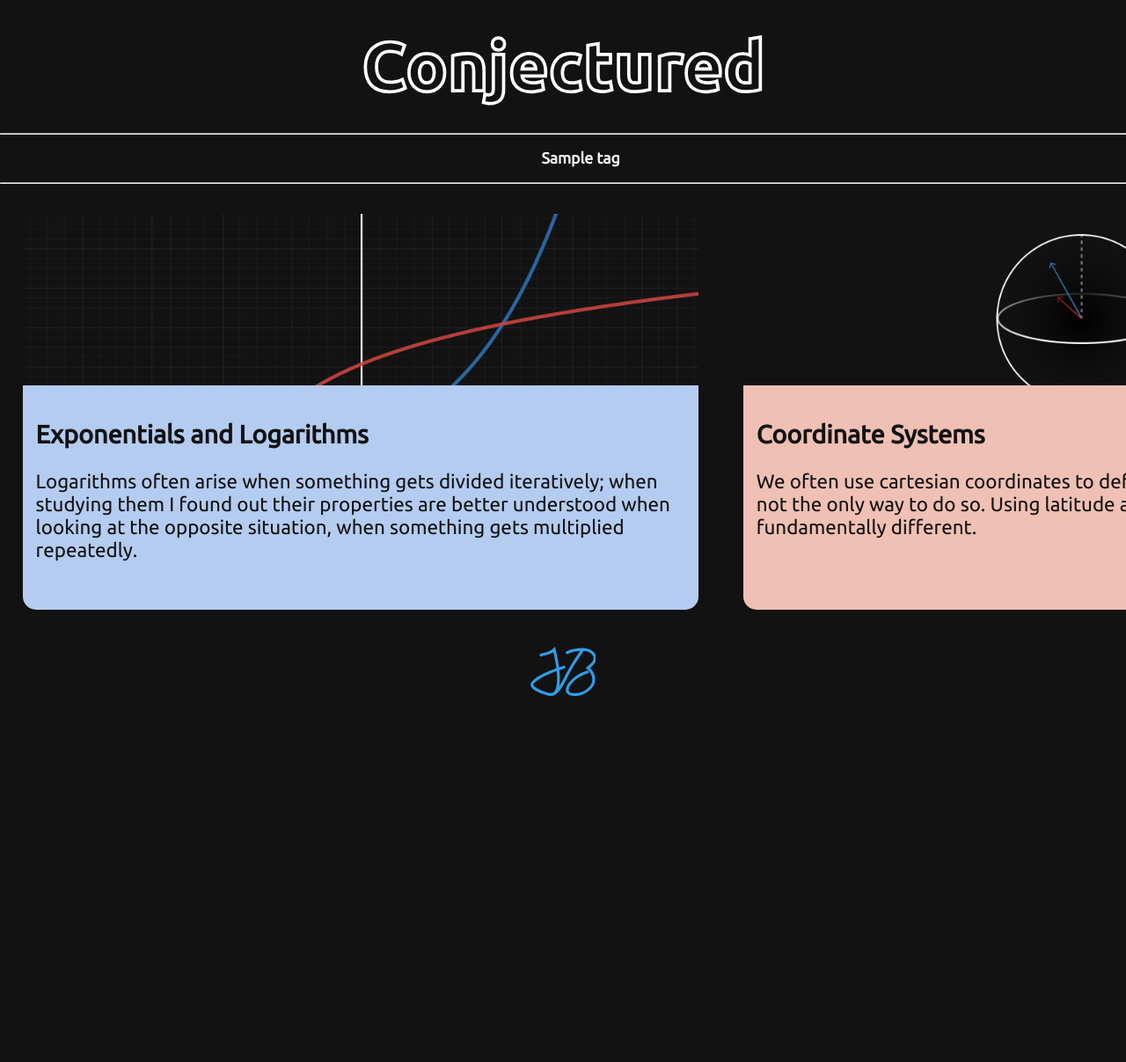
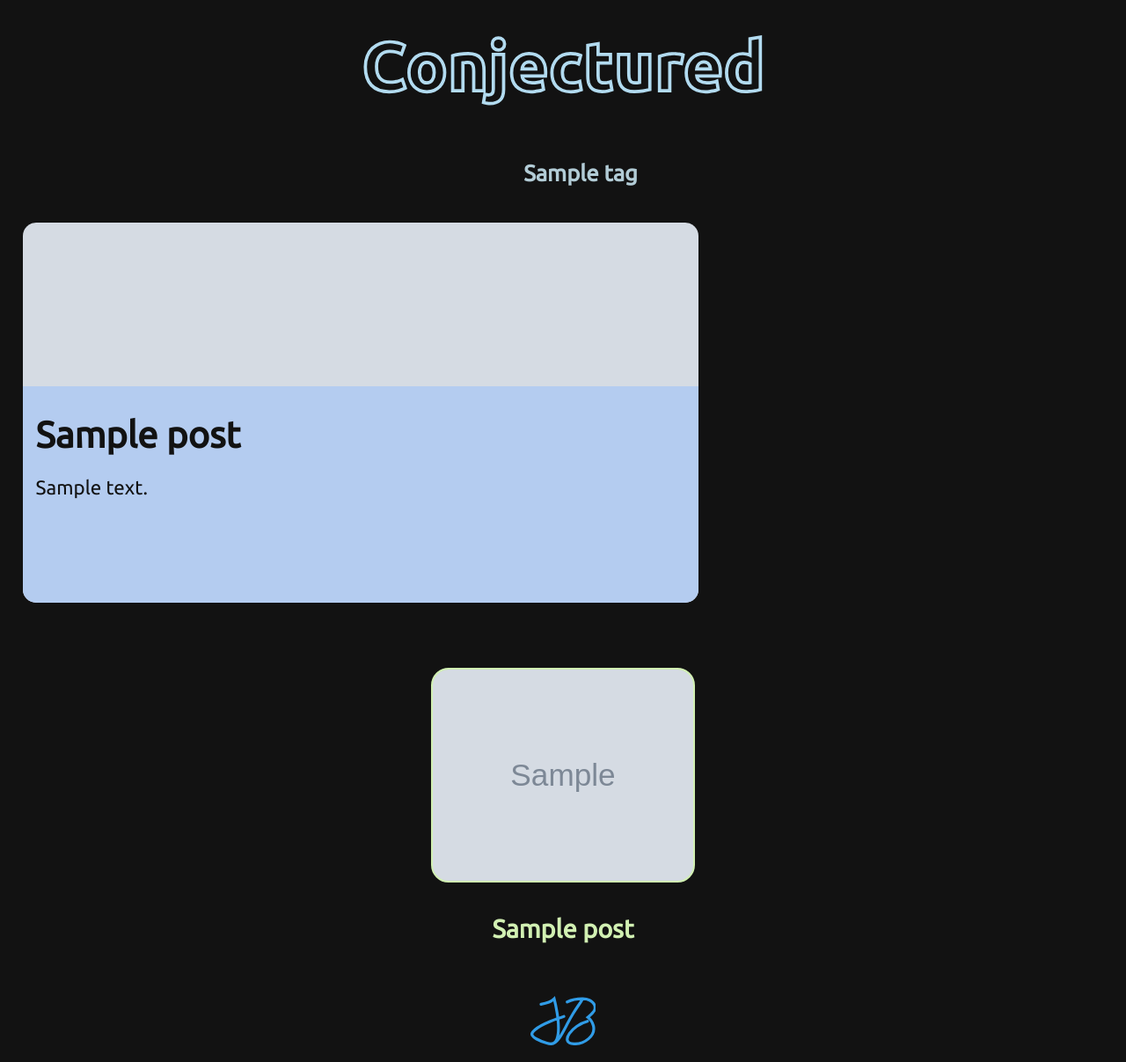
Before and after one commit to JoaquinBadillo/conjectured, a Flask app: page / in a window 1280 px wide. Shown: the whole page at 88% size. Before the commit the page ends 791 px from the top, so only its background shows below. Run offline with Flask 3, Linux system fonts and the light colour scheme; tables that the repository leaves empty hold one stand-in row (values such as "Sample post"); grey boxes marked "Sample" are stand-in pictures; parts of the project's set-up code (start-up, migrations or seed data) failed here and were passed over.

Commit message:
Edit root template
It will now be populated with the rest of the posts (right now its using
the same posts for testing). Designed new cards to display the rest of
the posts. Changed navbar link colors and select random hue for the
title of the page as well as some posts.

```diff
--- a/app/main.py
+++ b/app/main.py
@@ -4,6 +4,8 @@
 from markdown import markdown
 from markdown.extensions.codehilite import CodeHiliteExtension
 from markdown.extensions.extra import ExtraExtension
+
+import random
 
 app = Flask(__name__)
 
@@ -17,7 +19,10 @@
 
 ALLOWED_EXTENSIONS = {'md', 'png', 'jpg', 'jpeg'}
 
+app.jinja_env.globals.update(randint=random.randrange)
+
 from routes import *
 
+
 if __name__ == '__main__':
-    app.run(port = 8080, debug=True)
+    app.run(host = "0.0.0.0", port = 5000, debug=True)
--- a/app/models.py
+++ b/app/models.py
@@ -4,13 +4,13 @@
 
 from werkzeug.security import generate_password_hash, check_password_hash
 
-class TagCycler():
-    def __init__(self, tags):
-        self.tags = cycle(tags)
-        self.current = next(self.tags)
+# class TagCycler():
+#     def __init__(self, tags):
+#         self.tags = cycle(tags)
+#         self.current = next(self.tags)
 
-    def advance(self):
-        self.current = next(self.tags)
+#     def advance(self):
+#         self.current = next(self.tags)
 
 # Super Users (accounts that can post)
 class Su(db.Model):
--- a/app/routes.py
+++ b/app/routes.py
@@ -19,12 +19,15 @@
 def index():
     # Get all tags that have been used in posts
     tags = models.Tag.query.join(models.Post.tags).all()
+    posts = models.Post.query.all()
 
     return render_template("index.html",
                             title = "Conjectured",
                             addNavbar = True,
                             visibleTags = tags[:3],
                             hiddenTags = tags[3:],
+                            featured = posts[:3],
+                            older_posts = posts,
                             addFooter = True)
 
 @app.route('/auth', methods = ['GET', 'POST'])
@@ -35,7 +38,7 @@
                             form = form)
 
 @app.route('/upload', methods = ['GET', 'POST'])
-@sudo
+#@sudo
 def upload():
     form = forms.UploadPostForm()
     if form.validate_on_submit():
--- a/app/static/css/base.css
+++ b/app/static/css/base.css
@@ -9,7 +9,6 @@
   margin: 0;
   font-family: "Ubuntu", sans-serif;
   background-color: #121212;
-  color: #eff3f6;
   scrollbar-width: none;
 }
 
--- a/app/static/css/index.css
+++ b/app/static/css/index.css
@@ -1,6 +1,5 @@
 a {
-  text-decoration: none;
-  color: #eff3f6;
+  text-decoration: transparent;
 }
 
 section {
@@ -47,32 +46,32 @@
 }
 
 .card {
+  aspect-ratio: 16 / 9;
   width: 60vw;
-  height: 450px;
   flex: 0 0 auto;
   border-radius: 15px;
   overflow: hidden;
   color: #121212;
   margin: 2vw;
   position: relative;
-  z-index: 0;
-  background-size: 60vw auto;
 }
 
-#post0 {
+#featured0 {
   background-color: #b4ccf0;
 }
 
-#post1 {
+#featured1 {
   background-color: #f0c0b4;
 }
 
-#post2 {
+#featured2 {
   background-color: #e3efce;
 }
 
 .card h2 {
-  font-size: calc(100% + 1vw);
+  font-size: calc(100% + 2vw);
+  margin-top: 1rem;
+  margin-bottom: 1rem;
 }
 
 .card h3 {
@@ -88,42 +87,50 @@
   color: #121212;
 }
 
-@media only screen and (min-width: 760px) {
-  .card-content {
-    position: absolute;
-    bottom: 0px;
-    padding: 15px;
-    height: 50%;
+.card-content {
+  position: absolute;
+  bottom: 0px;
+}
+
+@media only screen and (min-width: 850px) {
+  .card {
+    background-size: 60vw auto;
   }
 
-  /*#wallpaper0 {
-        background-image: url("../img/exp\ log.png");
-    }*/
-
-  #wallpaper1 {
-    background-image: url("../img/coordinates.png");
-  }
-
-  #wallpaper2 {
-    background-image: url("../img/exp\ log.png");
+  .card-content {
+    height: 50%;
+    padding: 15px;
+    width: calc(60vw - 30px);
   }
 }
 
-@media only screen and (max-width: 760px) {
+@media only screen and (max-width: 850px) {
   .card {
     background-image: none;
-    width: 70vw;
-    height: 250px;
+    aspect-ratio: 16 / 9;
+    min-height: 30vh;
+    min-width: 300px;
+    height: auto;
+    background-position: top;
+    background-size: contain;
+  }
+
+  .card h2 {
+    font-size: calc(1rem + 1vw);
+    margin: 0;
   }
 
   .card-content {
-    padding: 20px;
-    height: -webkit-fill-available;
+    padding: 1.5vh 1.5vw;
+    height: 50%;
+    width: calc(100% - 3vw);
+    text-align: center;
+    vertical-align: middle;
   }
-}
 
-hr {
-  border: 5% solid white;
+  .card-content p {
+    display: none;
+  }
 }
 
 footer {
@@ -152,3 +159,50 @@
     stroke-dashoffset: 0;
   }
 }
+
+#posts {
+  height: auto;
+  display: flex;
+  flex-wrap: wrap;
+  justify-content: space-evenly;
+  margin-top: 5vh;
+}
+
+.post {
+  width: 300px;
+  height: auto;
+  border-radius: 15px;
+  flex: 0 0 auto;
+  padding: 1vh 1vw;
+  justify-content: center;
+  overflow: hidden;
+  border-radius: 15px;
+}
+
+.cover {
+  width: auto;
+  height: 30vh;
+  overflow: hidden;
+  background-position: center;
+  background-size: auto 30vh;
+  margin: 0;
+  border-radius: 20px;
+}
+
+.post h2 {
+  font-size: calc(1rem + 1vw);
+  text-align: center;
+  padding: 1.5vh 1vw;
+}
+
+@media only screen and (max-width: 930px) {
+  #posts {
+    height: auto;
+    display: flex;
+    flex-wrap: wrap;
+  }
+
+  .post {
+    background-image: none;
+  }
+}
--- a/app/static/css/nav.css
+++ b/app/static/css/nav.css
@@ -3,12 +3,16 @@
     height: auto;
     background-color: #121212;
     padding-top: 5vh;
-    font-size: calc(30% + 1vw);
+    font-size: calc(80% + 1vw);
     z-index: 1;
   }
 
+  nav a {
+    color: #b2ccd6;
+  }
+
   nav path {
-    stroke: white;
+    stroke: #82aaff;
   }
 
   nav ul {
@@ -16,11 +20,12 @@
     display: flex;
     justify-content: space-evenly;
     font-weight: bold;
-    color: #eff3f6;
+    color: #b2ccd6;
+    margin-bottom: 2vh;
   }
 
   nav input {
-    color: #eff3f6;
+    color: #b2ccd6;
     background: none;
     border: none;
     outline: none;
@@ -29,7 +34,7 @@
     box-shadow: none;
     -webkit-background-clip: text;
     background-clip: unset;
-    -webkit-text-fill-color: #eff3f6;
+    -webkit-text-fill-color: #b2ccd6;
     font-size: calc(30% + 1vw);
   }
 
--- /dev/null
+++ b/app/static/js/nav.js
@@ -0,0 +1,5 @@
+toggleMenu = () => {
+    let hiddenNav = document.getElementById("pop-menu");
+    let state = hiddenNav.className;
+    hiddenNav.className = state == "hidden" ? "visible" : "hidden";
+};
--- a/app/templates/base.html
+++ b/app/templates/base.html
@@ -26,9 +26,19 @@
       type="text/css"
       href="{{ url_for('static', filename='css/nav.css') }}"
     />
+
+    <style>
+      nav path {
+        stroke: hsl({{ randint(0, 359, 10) }}, 67%, 82%);
+      }
+    </style>
+
+    <script src="{{ url_for('static', filename='js/nav.js') }}"></script>
     {% endif %}
 
-    {% block css %} {% endblock css %}
+    {% block styles %} {% endblock styles %}
+
+    {% block scripts %} {% endblock scripts %}
   </head>
   <body>
     {% if addNavbar %}
@@ -139,7 +149,7 @@
           </svg>
       </center>
       <br/>
-      <hr/>
+
       <ul>
           {% for tag in visibleTags %}
           <li>
@@ -163,7 +173,7 @@
             {% endif %}
       </ul>
 
-      <hr/>
+
     </nav>
     {% endif %}
 
@@ -189,13 +199,5 @@
       </a>
     </footer>
     {% endif %}
-
-    <script>
-      toggleMenu = () => {
-        let hiddenNav = document.getElementById("pop-menu");
-        let state = hiddenNav.className;
-        hiddenNav.className = state == "hidden" ? "visible" : "hidden";
-      };
-    </script>
   </body>
 </html>
--- a/app/templates/index.html
+++ b/app/templates/index.html
@@ -1,6 +1,6 @@
 {% extends "base.html" %}
 
-{% block css %}
+{% block styles %}
     <link rel="stylesheet" type="text/css" href="{{ url_for('static', filename='css/index.css') }}">
 {% endblock %}
 
@@ -14,47 +14,43 @@
             {% endfor %}
         {% endif %}
     {% endwith %}
+
+    {% if featured %}
     <section id="featured">
-        <div class="card" id="wallpaper0" style="background-image: url({{url_for('static', filename='img/exp log.png')}})">
+        {% for post in featured %}
+        {% set filepath = "uploads/" ~ post.cover_path %}
+        <div class="card" style = "background-image: url({{ url_for('static', filename=filepath) }})">
             <a href="{{ url_for('index') }}">
-                <div class="card-content" id="post0">
-                    <h2>Exponentials and Logarithms</h2>
-                    <div>
+                <div class="card-content" id = "featured{{ loop.index0 }}">
+                    <h2>{{ post.title }}</h2>
                         <p>
-                        Logarithms often arise when something gets divided iteratively; when studying them
-                        I found out their properties are better understood when looking at the opposite situation,
-                        when something gets multiplied repeatedly.
+                            {{ post.desc }}
                         </p>
-                    </div>
                 </div>
             </a>
         </div>
+        {% endfor %}
+    </section>
+    {% endif %}
 
-        <div class="card" id="wallpaper1">
-            <a href="{{ url_for('index') }}">
-                <div class="card-content" id="post1">
-                    <h2>Coordinate Systems</h2>
-                    <div>
-                        <p>
-                        We often use cartesian coordinates to define points in space. But this is not the only
-                        way to do so. Using latitude and longitude in the Earth is fundamentally different.
-                        </p>
-                    </div>
-                </div>
-            </a>
+    {% if older_posts %}
+    <section id="posts">
+        {% for post in older_posts %}
+
+        {% set filepath = "uploads/" ~ post.cover_path %}
+
+        {% set hue = randint(0, 359, 10) %}
+
+        <div class="post">
+            <div class="cover"
+            style="
+            background-image: url({{ url_for('static', filename=filepath) }});
+            border: solid 2px hsl({{ hue }}, 67%, 82%);
+            ">
+            </div>
+            <h2 style = "color: hsl({{ hue }}, 67%, 82%)" >{{ post.title }}</h2>
         </div>
-
-        <div class="card" id="wallpaper2">
-            <a href="{{ url_for('index') }}">
-                <div class="card-content" id="post2">
-                    <h2>Title</h2>
-                    <div>
-                        <p>
-                        Description
-                        </p>
-                    </div>
-                </div>
-            </a>
-        </div>
+        {% endfor %}
     </section>
+    {% endif %}
 {% endblock %}
```
Also changed, not shown: app/init_db.py (+21 -6 lines), app/static/js/upload.js (added, +22 -0 lines), app/templates/upload.html (+5 -23 lines), app/static/uploads/test1.png (added), app/static/uploads/test2.png (added).
